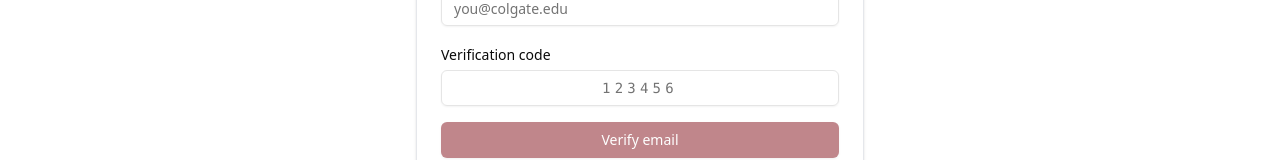
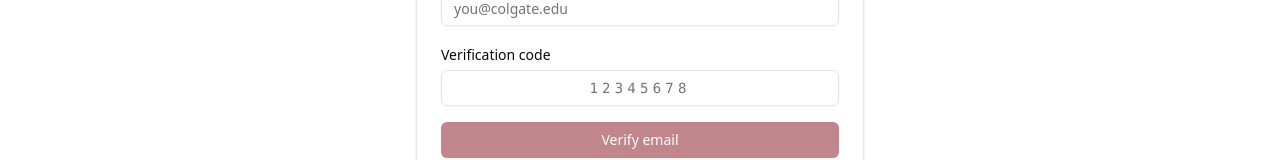
Before and after one commit to tonybolivar/colgate-marketplace, a React (Vite) app: page /verify-email in a window 1280 px wide. Shown: the part 390-550 px from the top of the page. Built offline with nearby package versions, Linux system fonts and the light colour scheme; no server answers.

Commit message:
Update OTP placeholder to 8 digits

```diff
--- a/src/pages/VerifyEmailPage.jsx
+++ b/src/pages/VerifyEmailPage.jsx
@@ -100,7 +100,7 @@ export default function VerifyEmailPage() {
                 id="token"
                 type="text"
                 inputMode="numeric"
-                placeholder="123456"
+                placeholder="12345678"
                 maxLength={8}
                 value={token}
                 onChange={e => { setToken(e.target.value.replace(/\D/g, '')); setError('') }}
```
